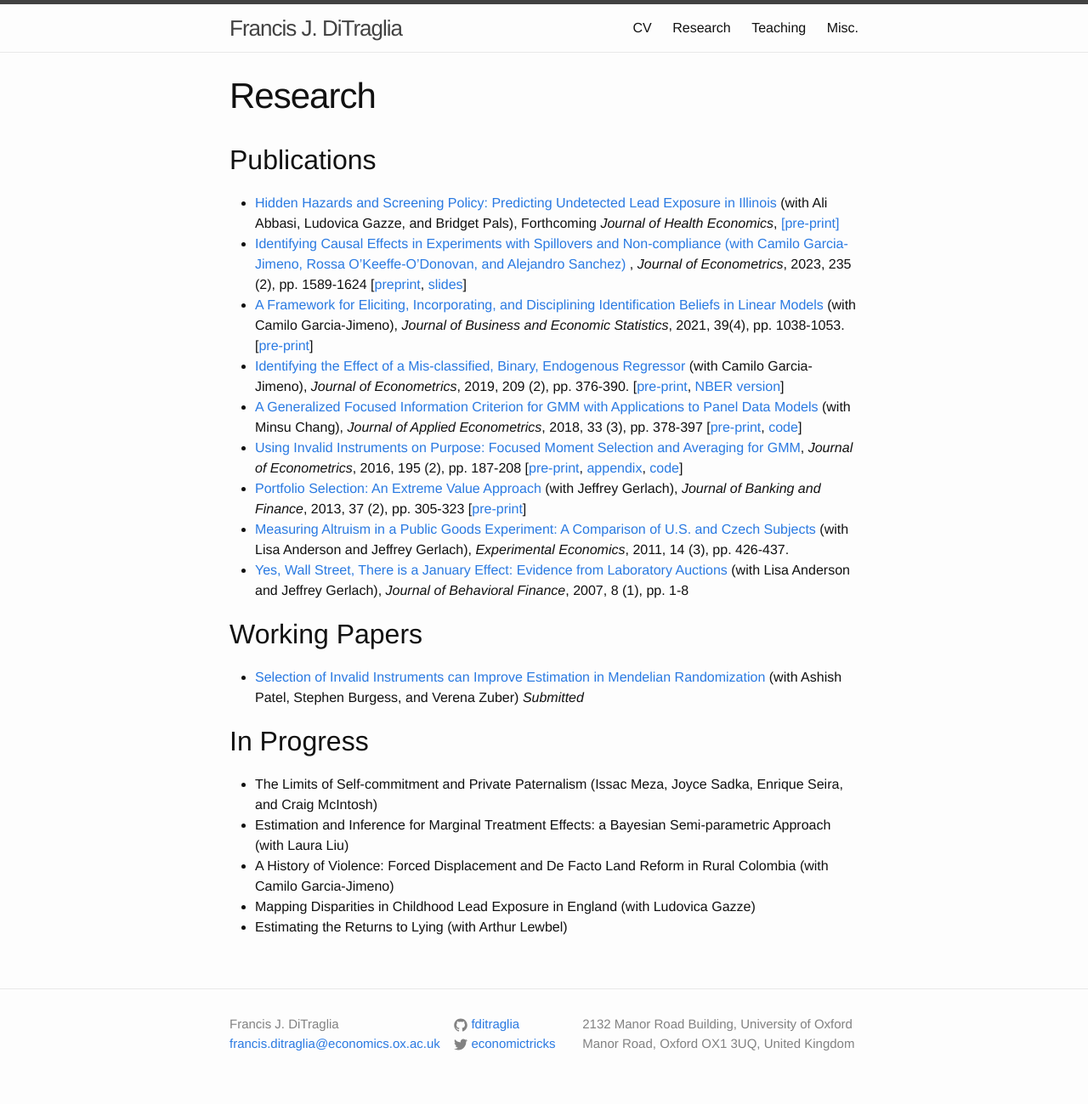
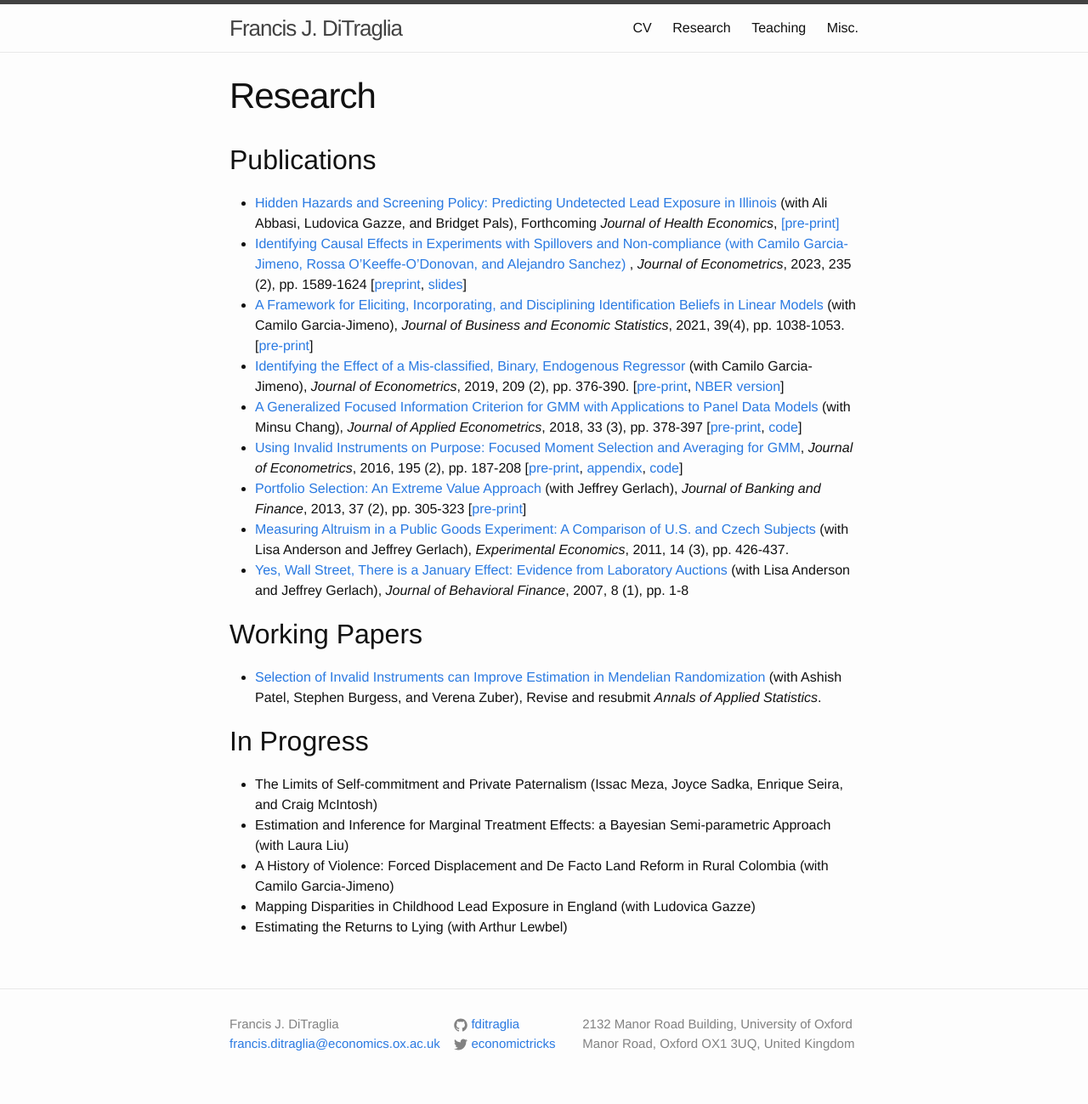
Before and after one commit to fditraglia/fditraglia.github.io, a Jekyll site: the page built from research.md, in a window 1280 px wide. Shown: the whole page at 85% size. Built offline with Jekyll 4.4.1, drawn with Linux system fonts in a browser that asks for light colours.

Commit message:
update status of paper

```diff
--- a/research.md
+++ b/research.md
@@ -19,7 +19,7 @@ permalink: /research/
 - [Yes, Wall Street, There is a January Effect: Evidence from Laboratory Auctions](http://www.tandfonline.com/doi/abs/10.1080/15427560709337012) (with Lisa Anderson and Jeffrey Gerlach), *Journal of Behavioral Finance*, 2007, 8 (1), pp. 1-8
 
 ## Working Papers
-- [Selection of Invalid Instruments can Improve Estimation in Mendelian Randomization](https://arxiv.org/abs/2107.01513) (with Ashish Patel, Stephen Burgess, and Verena Zuber) *Submitted*
+- [Selection of Invalid Instruments can Improve Estimation in Mendelian Randomization](https://arxiv.org/abs/2107.01513) (with Ashish Patel, Stephen Burgess, and Verena Zuber), Revise and resubmit *Annals of Applied Statistics*.
 
 ## In Progress
 - The Limits of Self-commitment and Private Paternalism (Issac Meza, Joyce Sadka, Enrique Seira, and Craig McIntosh)
```
Also changed, not shown: 1 other file.
